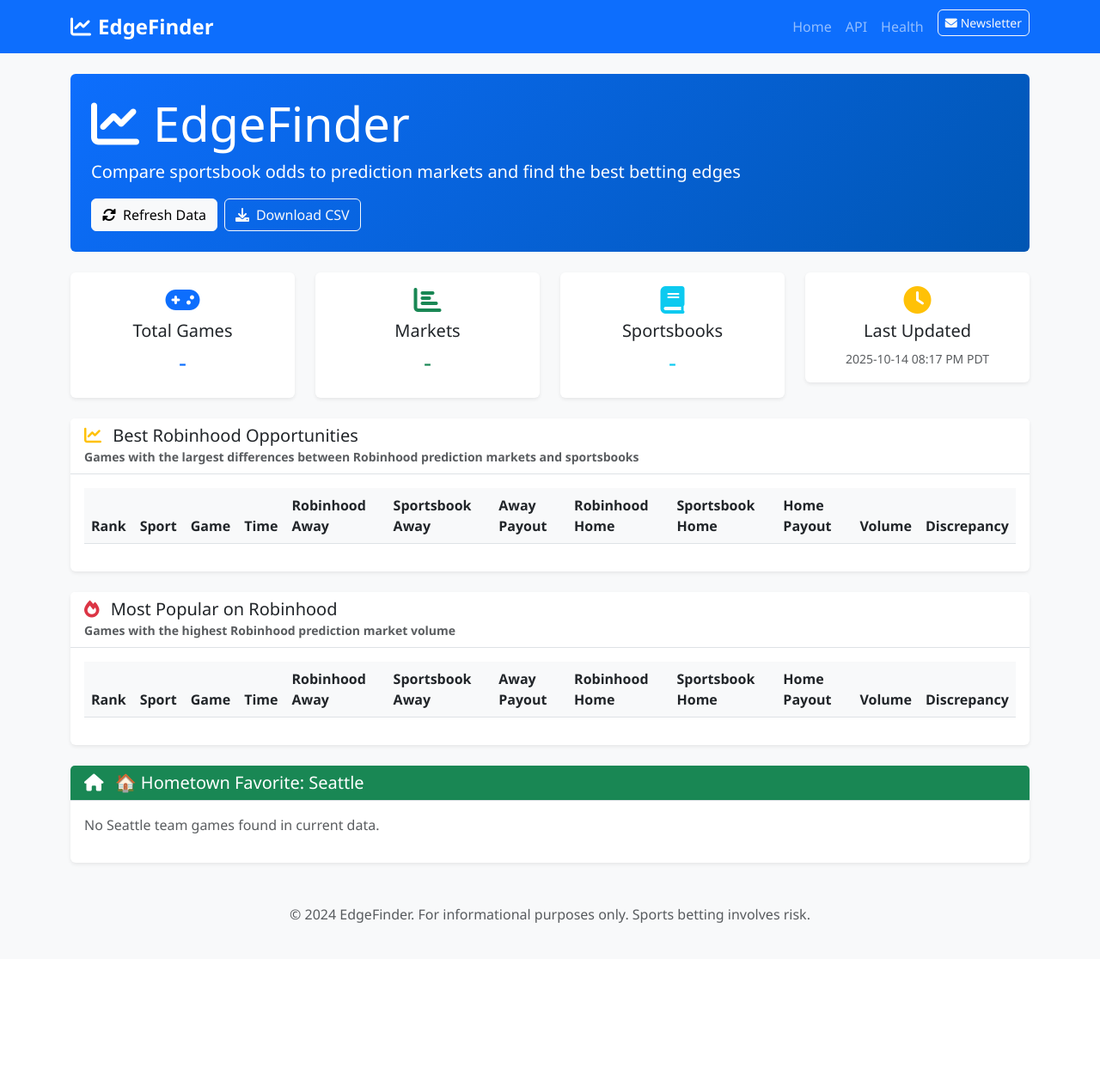
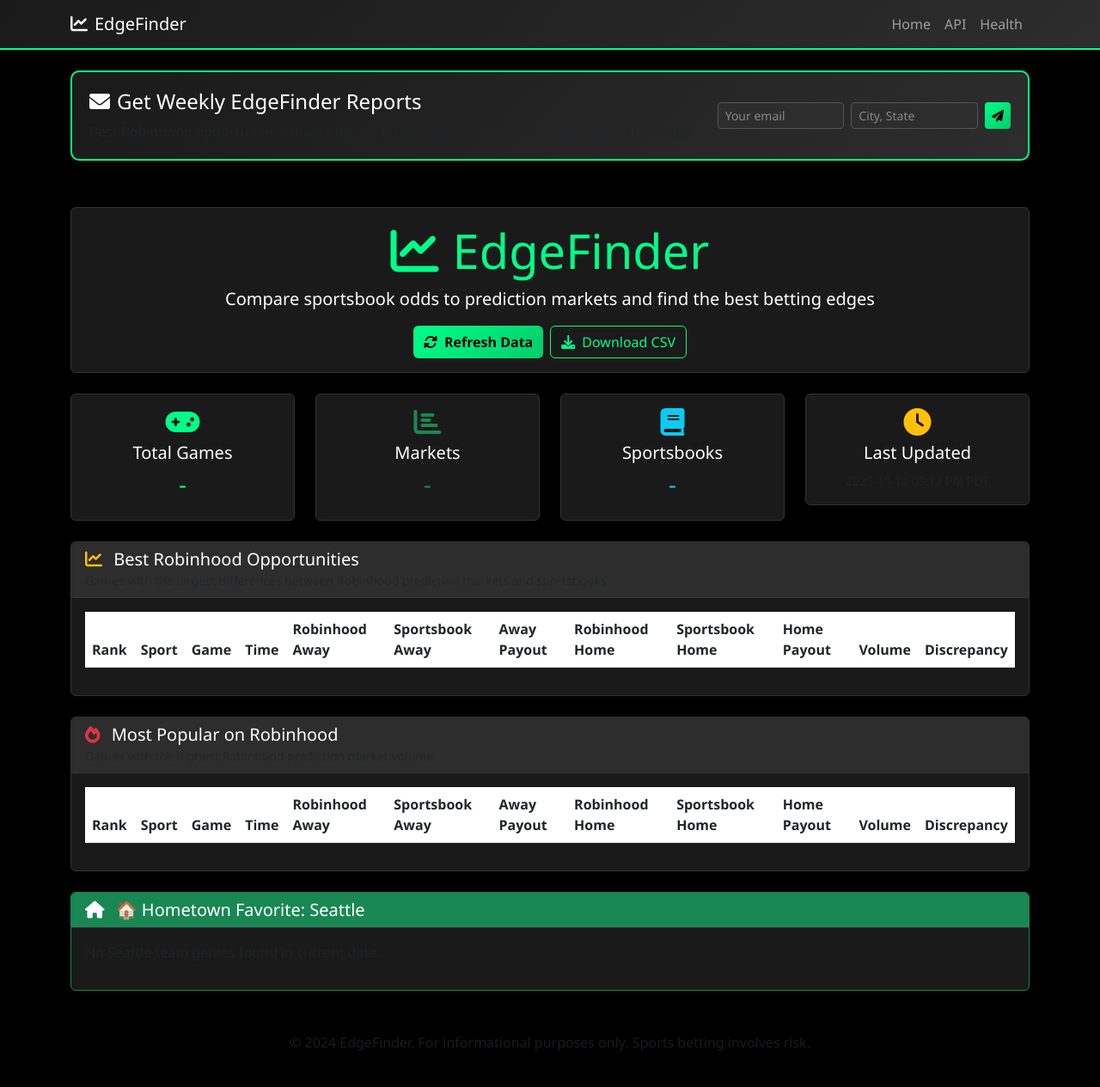
Before and after one commit to tylerwang3275/EdgeFinder, a FastAPI app: page / in a window 1280 px wide. Shown: the whole page at 86% size. Before the commit the page ends 1074 px from the top, so only its background shows below. Run offline with FastAPI, Linux system fonts and the light colour scheme; data that the repository does not hold is empty; parts of the project's set-up code (start-up, migrations or seed data) failed here and were passed over; some libraries are stand-ins or nearby versions.

Commit message:
Redesign website with black techy theme and simple top newsletter signup
- Changed background to black with white text for techy look
- Added green accent colors (#00ff88) for buttons and highlights
- Replaced modal popup with simple newsletter signup form at top of page
- Updated all styling for dark theme consistency
- Simplified newsletter signup process - just email and location
- Removed automatic modal popup functionality
- Made newsletter signup more prominent and accessible

```diff
--- a/static/js/app.js
+++ b/static/js/app.js
@@ -303,23 +303,70 @@ function downloadCSV() {
 
 // Newsletter functionality
 function setupNewsletterSignup() {
-    const form = document.getElementById('newsletterForm');
-    const successAlert = document.getElementById('newsletterSuccess');
-    const errorAlert = document.getElementById('newsletterError');
-    const errorMessage = document.getElementById('newsletterErrorMessage');
+    // Top newsletter form
+    const topForm = document.getElementById('topNewsletterForm');
+    const topSuccessAlert = document.getElementById('topNewsletterSuccess');
+    const topErrorAlert = document.getElementById('topNewsletterError');
+    const topErrorMessage = document.getElementById('topNewsletterErrorMessage');
 
-    if (form) {
-        form.addEventListener('submit', async (e) => {
+    if (topForm) {
+        topForm.addEventListener('submit', async (e) => {
             e.preventDefault();
 
-            const formData = new FormData(form);
+            const email = document.getElementById('topEmail').value;
+            const location = document.getElementById('topLocation').value;
+
+            // Hide previous alerts
+            topSuccessAlert.classList.add('d-none');
+            topErrorAlert.classList.add('d-none');
+
+            try {
+                const response = await fetch('/api/newsletter/subscribe', {
+                    method: 'POST',
+                    headers: {
+                        'Content-Type': 'application/json',
+                    },
+                    body: JSON.stringify({
+                        email: email,
+                        location: location,
+                        terms: true // Auto-accept terms for top form
+                    })
+                });
+
+                const result = await response.json();
+
+                if (response.ok) {
+                    topSuccessAlert.classList.remove('d-none');
+                    topForm.reset();
+                } else {
+                    topErrorMessage.textContent = result.detail || 'An error occurred. Please try again.';
+                    topErrorAlert.classList.remove('d-none');
+                }
+            } catch (error) {
+                topErrorMessage.textContent = 'Network error. Please check your connection and try again.';
+                topErrorAlert.classList.remove('d-none');
+            }
+        });
+    }
+
+    // Modal newsletter form (if it exists)
+    const modalForm = document.getElementById('newsletterForm');
+    const modalSuccessAlert = document.getElementById('newsletterSuccess');
+    const modalErrorAlert = document.getElementById('newsletterError');
+    const modalErrorMessage = document.getElementById('newsletterErrorMessage');
+
+    if (modalForm) {
+        modalForm.addEventListener('submit', async (e) => {
+            e.preventDefault();
+
+            const formData = new FormData(modalForm);
             const email = formData.get('email');
             const location = formData.get('location');
             const terms = formData.get('terms');
 
             // Hide previous alerts
-            successAlert.classList.add('d-none');
-            errorAlert.classList.add('d-none');
+            modalSuccessAlert.classList.add('d-none');
+            modalErrorAlert.classList.add('d-none');
 
             try {
                 const response = await fetch('/api/newsletter/subscribe', {
@@ -337,20 +384,20 @@ function setupNewsletterSignup() {
                 const result = await response.json();
 
                 if (response.ok) {
-                    successAlert.classList.remove('d-none');
-                    form.reset();
+                    modalSuccessAlert.classList.remove('d-none');
+                    modalForm.reset();
                     // Auto-hide modal after 3 seconds
                     setTimeout(() => {
                         const modal = bootstrap.Modal.getInstance(document.getElementById('newsletterModal'));
                         if (modal) modal.hide();
                     }, 3000);
                 } else {
-                    errorMessage.textContent = result.detail || 'An error occurred. Please try again.';
-                    errorAlert.classList.remove('d-none');
+                    modalErrorMessage.textContent = result.detail || 'An error occurred. Please try again.';
+                    modalErrorAlert.classList.remove('d-none');
                 }
             } catch (error) {
-                errorMessage.textContent = 'Network error. Please check your connection and try again.';
-                errorAlert.classList.remove('d-none');
+                modalErrorMessage.textContent = 'Network error. Please check your connection and try again.';
+                modalErrorAlert.classList.remove('d-none');
             }
         });
     }
@@ -360,14 +407,4 @@ function setupNewsletterSignup() {
 document.addEventListener('DOMContentLoaded', () => {
     window.edgeFinderApp = new EdgeFinderApp();
     setupNewsletterSignup();
-
-    // Show newsletter modal after 10 seconds if not already shown
-    setTimeout(() => {
-        const modal = new bootstrap.Modal(document.getElementById('newsletterModal'));
-        const hasShownModal = localStorage.getItem('edgefinder_newsletter_shown');
-        if (!hasShownModal) {
-            modal.show();
-            localStorage.setItem('edgefinder_newsletter_shown', 'true');
-        }
-    }, 10000);
 });
--- a/templates/index.html
+++ b/templates/index.html
@@ -6,10 +6,94 @@
     <title>EdgeFinder - Sports vs Prediction Markets</title>
     <link href="https://cdn.jsdelivr.net/npm/bootstrap@5.3.0/dist/css/bootstrap.min.css" rel="stylesheet">
     <link href="https://cdnjs.cloudflare.com/ajax/libs/font-awesome/6.0.0/css/all.min.css" rel="stylesheet">
-    <link href="/static/css/style.css" rel="stylesheet">
+    <style>
+        body {
+            background-color: #000000;
+            color: #ffffff;
+            font-family: 'Segoe UI', Tahoma, Geneva, Verdana, sans-serif;
+        }
+        .navbar {
+            background: linear-gradient(135deg, #1a1a1a 0%, #2d2d2d 100%) !important;
+            border-bottom: 2px solid #00ff88;
+        }
+        .card {
+            background-color: #1a1a1a;
+            border: 1px solid #333333;
+            color: #ffffff;
+        }
+        .card-header {
+            background-color: #2d2d2d;
+            border-bottom: 1px solid #333333;
+        }
+        .table {
+            color: #ffffff;
+        }
+        .table-dark {
+            --bs-table-bg: #1a1a1a;
+        }
+        .btn-primary {
+            background: linear-gradient(135deg, #00ff88 0%, #00cc6a 100%);
+            border: none;
+            color: #000000;
+            font-weight: bold;
+        }
+        .btn-primary:hover {
+            background: linear-gradient(135deg, #00cc6a 0%, #00ff88 100%);
+            color: #000000;
+        }
+        .btn-outline-primary {
+            border-color: #00ff88;
+            color: #00ff88;
+        }
+        .btn-outline-primary:hover {
+            background-color: #00ff88;
+            color: #000000;
+        }
+        .text-primary {
+            color: #00ff88 !important;
+        }
+        .bg-primary {
+            background: linear-gradient(135deg, #00ff88 0%, #00cc6a 100%) !important;
+        }
+        .newsletter-signup {
+            background: linear-gradient(135deg, #1a1a1a 0%, #2d2d2d 100%);
+            border: 2px solid #00ff88;
+            border-radius: 10px;
+            padding: 20px;
+            margin-bottom: 30px;
+        }
+        .form-control {
+            background-color: #2d2d2d;
+            border: 1px solid #555555;
+            color: #ffffff;
+        }
+        .form-control:focus {
+            background-color: #2d2d2d;
+            border-color: #00ff88;
+            color: #ffffff;
+            box-shadow: 0 0 0 0.2rem rgba(0, 255, 136, 0.25);
+        }
+        .form-control::placeholder {
+            color: #888888;
+        }
+        .badge {
+            background-color: #00ff88;
+            color: #000000;
+        }
+        .alert-success {
+            background-color: #1a4d1a;
+            border-color: #00ff88;
+            color: #00ff88;
+        }
+        .alert-danger {
+            background-color: #4d1a1a;
+            border-color: #ff4444;
+            color: #ff4444;
+        }
+    </style>
 </head>
 <body>
-    <nav class="navbar navbar-expand-lg navbar-dark bg-primary">
+    <nav class="navbar navbar-expand-lg navbar-dark">
         <div class="container">
             <a class="navbar-brand" href="/">
                 <i class="fas fa-chart-line me-2"></i>EdgeFinder
@@ -28,32 +112,60 @@
                     <li class="nav-item">
                         <a class="nav-link" href="/health">Health</a>
                     </li>
-                    <li class="nav-item">
-                        <button class="btn btn-outline-light btn-sm ms-2" data-bs-toggle="modal" data-bs-target="#newsletterModal">
-                            <i class="fas fa-envelope me-1"></i>Newsletter
-                        </button>
-                    </li>
                 </ul>
             </div>
         </div>
     </nav>
 
     <div class="container mt-4">
+        <!-- Newsletter Signup Section -->
+        <div class="row mb-4">
+            <div class="col-12">
+                <div class="newsletter-signup">
+                    <div class="row align-items-center">
+                        <div class="col-md-8">
+                            <h4 class="mb-2">
+                                <i class="fas fa-envelope me-2"></i>Get Weekly EdgeFinder Reports
+                            </h4>
+                            <p class="mb-0 text-muted">Best Robinhood opportunities, most popular picks, biggest payouts, and hometown favorites!</p>
+                        </div>
+                        <div class="col-md-4">
+                            <form id="topNewsletterForm" class="d-flex gap-2">
+                                <input type="email" class="form-control form-control-sm" id="topEmail" placeholder="Your email" required>
+                                <input type="text" class="form-control form-control-sm" id="topLocation" placeholder="City, State" required>
+                                <button type="submit" class="btn btn-primary btn-sm">
+                                    <i class="fas fa-paper-plane"></i>
+                                </button>
+                            </form>
+                        </div>
+                    </div>
+                    <div id="topNewsletterSuccess" class="alert alert-success d-none mt-2 mb-0">
+                        <i class="fas fa-check-circle me-2"></i>Successfully subscribed! Check your email for confirmation.
+                    </div>
+                    <div id="topNewsletterError" class="alert alert-danger d-none mt-2 mb-0">
+                        <i class="fas fa-exclamation-triangle me-2"></i><span id="topNewsletterErrorMessage"></span>
+                    </div>
+                </div>
+            </div>
+        </div>
+
         <!-- Header Section -->
         <div class="row mb-4">
             <div class="col-12">
-                <div class="jumbotron bg-gradient-primary text-white p-4 rounded">
-                    <h1 class="display-4">
+                <div class="card">
+                    <div class="card-body text-center">
+                        <h1 class="display-4 text-primary">
                             <i class="fas fa-chart-line me-3"></i>EdgeFinder
                         </h1>
                         <p class="lead">Compare sportsbook odds to prediction markets and find the best betting edges</p>
-                    <div class="d-flex gap-2">
-                        <button class="btn btn-light" onclick="refreshData()">
+                        <div class="d-flex gap-2 justify-content-center">
+                            <button class="btn btn-primary" onclick="refreshData()">
                                 <i class="fas fa-sync-alt me-2"></i>Refresh Data
                             </button>
-                        <button class="btn btn-outline-light" onclick="downloadCSV()">
+                            <button class="btn btn-outline-primary" onclick="downloadCSV()">
                                 <i class="fas fa-download me-2"></i>Download CSV
                             </button>
+                        </div>
                     </div>
                 </div>
             </div>
@@ -213,64 +325,6 @@
         </footer>
     </div>
 
-    <!-- Newsletter Signup Modal -->
-    <div class="modal fade" id="newsletterModal" tabindex="-1" aria-labelledby="newsletterModalLabel" aria-hidden="true">
-        <div class="modal-dialog modal-dialog-centered">
-            <div class="modal-content">
-                <div class="modal-header bg-primary text-white">
-                    <h5 class="modal-title" id="newsletterModalLabel">
-                        <i class="fas fa-envelope me-2"></i>Get Weekly EdgeFinder Reports
-                    </h5>
-                    <button type="button" class="btn-close btn-close-white" data-bs-dismiss="modal" aria-label="Close"></button>
-                </div>
-                <div class="modal-body">
-                    <div class="text-center mb-4">
-                        <i class="fas fa-chart-line fa-3x text-primary mb-3"></i>
-                        <h4>Stay Ahead of the Game</h4>
-                        <p class="text-muted">Get weekly reports with the best Robinhood opportunities, most popular picks, biggest payouts, and your hometown favorites!</p>
-                    </div>
-
-                    <form id="newsletterForm">
-                        <div class="mb-3">
-                            <label for="email" class="form-label">Email Address</label>
-                            <input type="email" class="form-control" id="email" name="email" required placeholder="your@email.com">
-                        </div>
-
-                        <div class="mb-3">
-                            <label for="location" class="form-label">Your Hometown (for personalized picks)</label>
-                            <input type="text" class="form-control" id="location" name="location" required placeholder="e.g., Seattle, WA">
-                            <div class="form-text">We'll find the best local team opportunities for you!</div>
-                        </div>
-
-                        <div class="mb-3">
-                            <div class="form-check">
-                                <input class="form-check-input" type="checkbox" id="terms" name="terms" required>
-                                <label class="form-check-label" for="terms">
-                                    I agree to receive weekly EdgeFinder reports and understand this is for informational purposes only.
-                                </label>
-                            </div>
-                        </div>
-
-                        <div class="d-grid">
-                            <button type="submit" class="btn btn-primary btn-lg">
-                                <i class="fas fa-paper-plane me-2"></i>Subscribe to Weekly Reports
-                            </button>
-                        </div>
-                    </form>
-
-                    <div id="newsletterSuccess" class="alert alert-success d-none mt-3">
-                        <i class="fas fa-check-circle me-2"></i>
-                        <strong>Success!</strong> You're now subscribed to weekly EdgeFinder reports. Check your email for confirmation.
-                    </div>
-
-                    <div id="newsletterError" class="alert alert-danger d-none mt-3">
-                        <i class="fas fa-exclamation-triangle me-2"></i>
-                        <strong>Error!</strong> <span id="newsletterErrorMessage"></span>
-                    </div>
-                </div>
-            </div>
-        </div>
-    </div>
 
     <script src="https://cdn.jsdelivr.net/npm/bootstrap@5.3.0/dist/js/bootstrap.bundle.min.js"></script>
     <script src="/static/js/app.js"></script>
```
Lines whose indentation alone changed are shown as unchanged.
